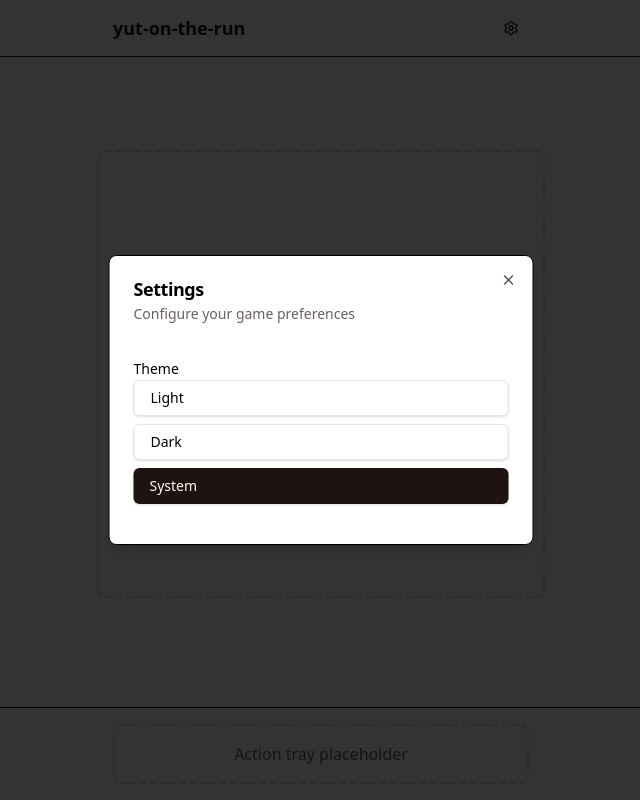
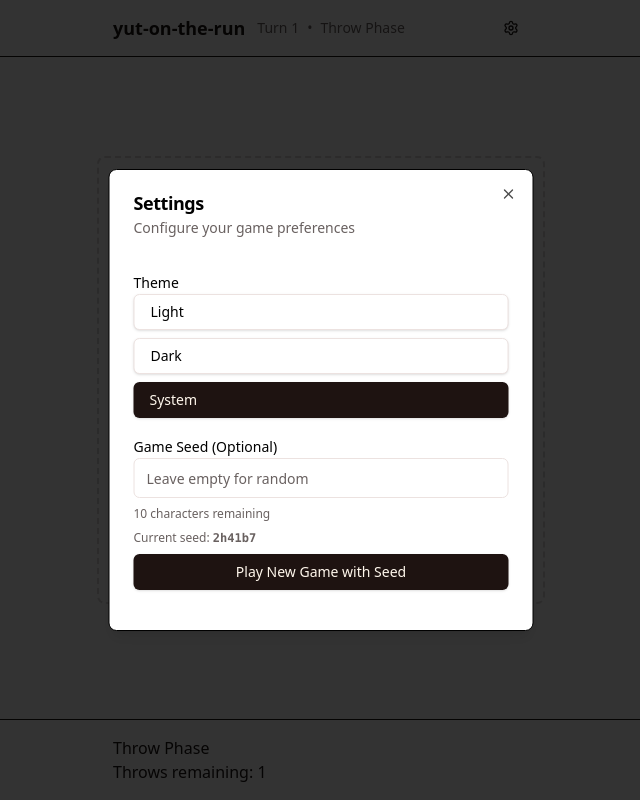
Before and after one commit to Jueun-Park/yut-on-the-run, a React (Vite) app: page / in a window 1280 px wide. Both pictures are taken after a click on the button "Settings". Shown: the whole page, without its empty margins (319-959 px from the left). Built offline with nearby package versions, Linux system fonts and the light colour scheme.

Commit message:
Add Settings seed input and enhance GameLayout with state management
Co-authored-by: Jueun-Park <22072427+Jueun-Park@users.noreply.github.com>

```diff
--- a/src/components/GameLayout.tsx
+++ b/src/components/GameLayout.tsx
@@ -1,34 +1,87 @@
+import { useState } from "react"
 import { Settings } from "./Settings"
+import { ThrowPhase } from "./ThrowPhase"
+import { PlayPhase } from "./PlayPhase"
+import { RewardModal } from "./RewardModal"
+import { GameOver } from "./GameOver"
+import { GamePhase, initializeGameState, type GameState } from "@/engine/state"
 
 export function GameLayout() {
+  const [gameState, setGameState] = useState<GameState>(() => initializeGameState())
+
+  const handleNewGame = (seed: string) => {
+    setGameState(initializeGameState(seed))
+  }
+
+  const phaseText = {
+    [GamePhase.THROW]: "Throw Phase",
+    [GamePhase.PLAY]: "Play Phase",
+    [GamePhase.REWARD]: "Reward",
+    [GamePhase.GAME_OVER]: "Game Over",
+  }
+
   return (
     <div className="min-h-screen flex flex-col bg-background text-foreground">
       {/* Header */}
       <header className="sticky top-0 z-10 border-b bg-background/95 backdrop-blur supports-[backdrop-filter]:bg-background/60">
         <div className="mx-auto w-full max-w-md flex h-14 items-center justify-between px-4">
+          <div className="flex items-center gap-3">
             <h1 className="text-lg font-semibold">yut-on-the-run</h1>
-          <Settings />
+            <div className="flex items-center gap-2 text-sm text-muted-foreground">
+              <span>Turn {gameState.turn}</span>
+              <span>•</span>
+              <span>{phaseText[gameState.phase]}</span>
+            </div>
+          </div>
+          <Settings onNewGame={handleNewGame} currentSeed={gameState.seed} />
         </div>
       </header>
 
       {/* Main game area */}
       <main className="flex-1 flex flex-col items-center justify-center p-4">
+        {gameState.phase === GamePhase.GAME_OVER ? (
+          <GameOver />
+        ) : (
+          <>
             {/* Board area - square placeholder */}
             <div className="w-full max-w-md aspect-square border-2 border-dashed border-muted-foreground/25 rounded-lg flex items-center justify-center mb-4">
               <p className="text-muted-foreground text-center px-4">
                 Game board placeholder
               </p>
             </div>
+          </>
+        )}
       </main>
 
       {/* Action tray */}
+      {gameState.phase !== GamePhase.GAME_OVER && (
         <div className="sticky bottom-0 border-t bg-background/95 backdrop-blur supports-[backdrop-filter]:bg-background/60">
           <div className="mx-auto w-full max-w-md px-4 py-4">
-          <div className="border-2 border-dashed border-muted-foreground/25 rounded-lg p-4 text-center">
-            <p className="text-muted-foreground">Action tray placeholder</p>
+            {gameState.phase === GamePhase.THROW && (
+              <ThrowPhase
+                throwsRemaining={gameState.throwsRemaining}
+                hand={gameState.hand}
+                onThrow={() => {}}
+                onStartMove={() => {}}
+              />
+            )}
+            {gameState.phase === GamePhase.PLAY && (
+              <PlayPhase
+                hand={gameState.hand}
+                onSelectToken={() => {}}
+              />
+            )}
           </div>
         </div>
-      </div>
+      )}
+
+      {/* Reward Modal */}
+      {gameState.phase === GamePhase.REWARD && gameState.pendingReward && (
+        <RewardModal
+          candidates={gameState.pendingReward.candidates}
+          onSelect={() => {}}
+        />
+      )}
     </div>
   )
 }
--- a/src/components/GameOver.tsx
+++ b/src/components/GameOver.tsx
@@ -7,28 +7,16 @@
  * - Game summary (artifacts, statistics)
  * - Copy summary button
  * - New game button
- *
- * TODO: Implement completion UI
- * TODO: Add summary statistics
- * TODO: Implement copy to clipboard
- * TODO: Add new game handler
  */
 
-interface GameOverProps {
-  turnCount: number;
-  // TODO: Add more props for game statistics
-  onNewGame: () => void;
-}
-
-export function GameOver({ turnCount, onNewGame }: GameOverProps) {
-  // TODO: Implement game over screen
-  // Placeholder to avoid unused variable warnings
-  console.log({ onNewGame });
+export function GameOver() {
+  // TODO: Accept props for game stats when ready
+  // TODO: Implement game over screen with full details
 
   return (
-    <div>
-      <h1>Game Complete!</h1>
-      <p>Total turns: {turnCount}</p>
+    <div className="text-center">
+      <h1 className="text-3xl font-bold mb-4">Game Complete!</h1>
+      <p className="text-muted-foreground">All pieces have finished!</p>
       {/* TODO: Display game summary */}
       {/* TODO: Add copy button */}
       {/* TODO: Add new game button */}
--- a/src/components/RewardModal.tsx
+++ b/src/components/RewardModal.tsx
@@ -5,33 +5,30 @@
  * - Shows N artifact candidates (based on stack size)
  * - Allows selection of one artifact
  * - Closes and returns to PLAY phase after selection
- *
- * TODO: Implement modal overlay
- * TODO: Display artifact candidates
- * TODO: Implement selection UI
- * TODO: Handle selection confirmation
  */
 
 import type { Artifact } from '../engine/rewards';
 
 interface RewardModalProps {
-  artifacts: Artifact[];
+  candidates: Artifact[];
   onSelect: (artifact: Artifact) => void;
-  isOpen: boolean;
 }
 
-export function RewardModal({ artifacts, onSelect, isOpen }: RewardModalProps) {
-  if (!isOpen) return null;
-
-  // TODO: Implement modal UI
+export function RewardModal({ candidates, onSelect }: RewardModalProps) {
+  // TODO: Implement modal UI with proper Dialog component
   // Placeholder to avoid unused variable warnings
-  console.log({ artifacts, onSelect });
+  console.log({ candidates, onSelect });
 
   return (
-    <div>
-      <h2>Reward Selection</h2>
-      {/* TODO: Display artifact candidates */}
-      {/* TODO: Add selection buttons */}
+    <div className="fixed inset-0 bg-black/50 flex items-center justify-center z-50">
+      <div className="bg-background border rounded-lg p-6 max-w-md">
+        <h2 className="text-xl font-bold mb-4">Reward Selection</h2>
+        <p className="text-sm text-muted-foreground mb-4">
+          Choose one artifact as your reward:
+        </p>
+        {/* TODO: Display artifact candidates */}
+        {/* TODO: Add selection buttons */}
+      </div>
     </div>
   );
 }
--- a/src/components/Settings.tsx
+++ b/src/components/Settings.tsx
@@ -1,4 +1,5 @@
 import { Settings as SettingsIcon } from "lucide-react"
+import { useState } from "react"
 import { Button } from "@/components/ui/button"
 import {
   Dialog,
@@ -8,14 +9,40 @@ import {
   DialogTitle,
   DialogTrigger,
 } from "@/components/ui/dialog"
+import { Input } from "@/components/ui/input"
 import { Label } from "@/components/ui/label"
 import { useTheme } from "@/components/theme-provider"
 
-export function Settings() {
+interface SettingsProps {
+  onNewGame?: (seed: string) => void;
+  currentSeed?: string;
+}
+
+export function Settings({ onNewGame, currentSeed }: SettingsProps) {
   const { theme, setTheme } = useTheme()
+  const [seedInput, setSeedInput] = useState("")
+  const [isOpen, setIsOpen] = useState(false)
+
+  const handleSeedChange = (e: React.ChangeEvent<HTMLInputElement>) => {
+    const value = e.target.value
+    if (value.length <= 10) {
+      setSeedInput(value)
+    }
+  }
+
+  const handleNewGame = () => {
+    if (onNewGame) {
+      onNewGame(seedInput)
+      setIsOpen(false)
+      setSeedInput("")
+    }
+  }
+
+  const remainingChars = 10 - seedInput.length
+  const hasError = false // No error state, we just limit input length
 
   return (
-    <Dialog>
+    <Dialog open={isOpen} onOpenChange={setIsOpen}>
       <DialogTrigger asChild>
         <Button variant="ghost" size="icon" aria-label="Settings">
           <SettingsIcon className="h-5 w-5" />
@@ -55,6 +82,33 @@ export function Settings() {
               </Button>
             </div>
           </div>
+
+          <div className="space-y-2">
+            <Label htmlFor="seed-input">Game Seed (Optional)</Label>
+            <Input
+              id="seed-input"
+              type="text"
+              placeholder="Leave empty for random"
+              value={seedInput}
+              onChange={handleSeedChange}
+              maxLength={10}
+            />
+            <p className={`text-xs ${hasError ? "text-destructive" : "text-muted-foreground"}`}>
+              {remainingChars} character{remainingChars !== 1 ? 's' : ''} remaining
+            </p>
+            {currentSeed && (
+              <p className="text-xs text-muted-foreground">
+                Current seed: <span className="font-mono font-semibold">{currentSeed}</span>
+              </p>
+            )}
+            <Button
+              onClick={handleNewGame}
+              className="w-full"
+              disabled={!onNewGame}
+            >
+              Play New Game with Seed
+            </Button>
+          </div>
         </div>
       </DialogContent>
     </Dialog>
--- /dev/null
+++ b/src/components/ui/input.tsx
@@ -0,0 +1,25 @@
+import * as React from "react"
+
+import { cn } from "@/lib/utils"
+
+export interface InputProps
+  extends React.InputHTMLAttributes<HTMLInputElement> {}
+
+const Input = React.forwardRef<HTMLInputElement, InputProps>(
+  ({ className, type, ...props }, ref) => {
+    return (
+      <input
+        type={type}
+        className={cn(
+          "flex h-10 w-full rounded-md border border-input bg-background px-3 py-2 text-sm ring-offset-background file:border-0 file:bg-transparent file:text-sm file:font-medium file:text-foreground placeholder:text-muted-foreground focus-visible:outline-none focus-visible:ring-2 focus-visible:ring-ring focus-visible:ring-offset-2 disabled:cursor-not-allowed disabled:opacity-50",
+          className
+        )}
+        ref={ref}
+        {...props}
+      />
+    )
+  }
+)
+Input.displayName = "Input"
+
+export { Input }
```
Lines whose indentation alone changed are shown as unchanged.
